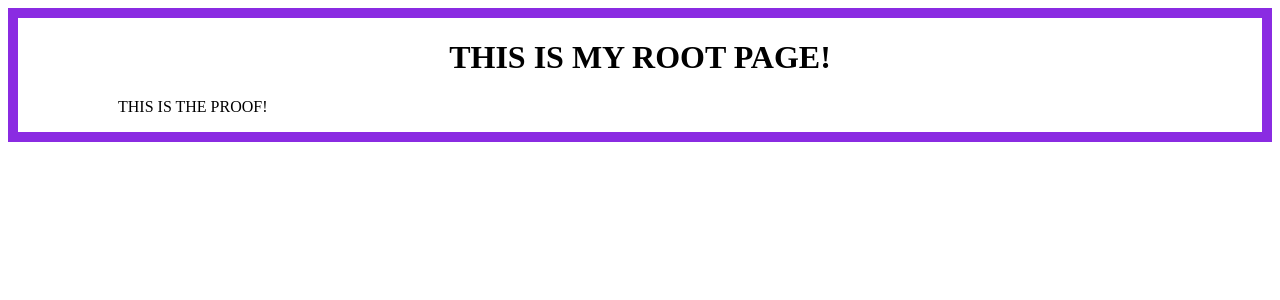
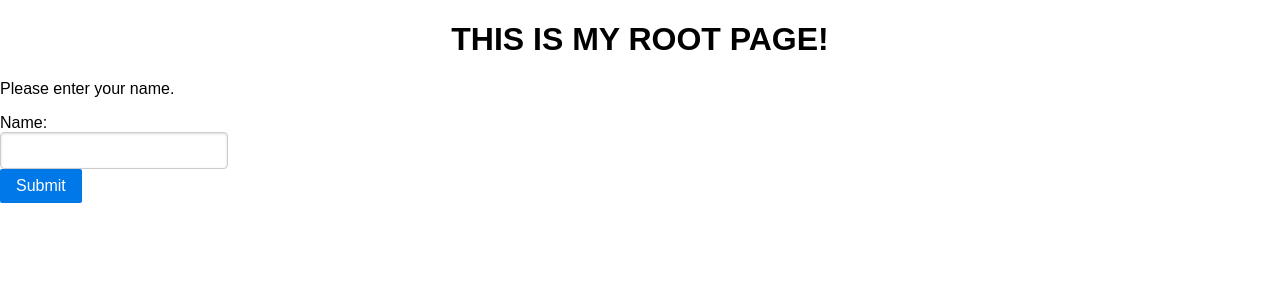
Before and after one commit to melodygr/grocery_recommendation, a Flask app: page / in a window 1280 px wide. Shown: the top 300 px of the page. Run offline with Flask 2, Linux system fonts and the light colour scheme; some libraries are stand-ins or nearby versions.

Commit message:
added form

```diff
--- a/flask_app/app.py
+++ b/flask_app/app.py
@@ -3,19 +3,11 @@ from flask import Flask, request, render_template
 app = Flask(__name__)
 
 @app.route('/')
-def welcome():
-    return render_template('index.html')
-
-@app.route('/bob')
-def bobpage():
-    return 'Yo BOB!'
-
-@app.route('/method', methods=['GET', 'POST'])
-def method():
-    if request.method == 'POST':
-        return "You've used a POST request!"
-    else:
-        return "I reckon using a GET request!"
-
+def rootpage():
+    name = ''
+    if request.method == 'POST' and 'username' in request.form:
+        name = request.form.get('username')
+    return render_template('index.html',
+                            name=name)
 
 app.run()
--- a/flask_app/static/style.css
+++ b/flask_app/static/style.css
@@ -6,5 +6,4 @@ h1 {
     padding-left: 100px;
     padding-right: 100px;
     text-align: left;
-    border: 10px solid blueviolet;
 }
--- a/flask_app/templates/index.html
+++ b/flask_app/templates/index.html
@@ -5,12 +5,25 @@
 
     <link rel='stylesheet' type='text/css' href="{{ url_for('static', filename='style.css') }}">
 
+    <link rel="stylesheet" href="https://unpkg.com/purecss@2.0.5/build/pure-min.css" integrity="sha384-LTIDeidl25h2dPxrB2Ekgc9c7sEC3CWGM6HeFmuDNUjX76Ert4Z4IY714dhZHPLd" crossorigin="anonymous">
+
 </head>
 
 <h1>THIS IS MY ROOT PAGE!</h1>
 
-<body class="main">
+<body>
 
-<p>THIS IS THE PROOF!</p>
+<div>
+    <p>Please enter your name.</p>
+
+    <form class="pure-form" method="POST" action="/">
+    Name:<br>
+    <input type="text" name="username"><br>
+    <button type="submit" class="pure-button pure-button-primary" value="Submit">Submit</button>
+    </form>
+
+</div>
+
+{{ name }}
 
 </body>
```
